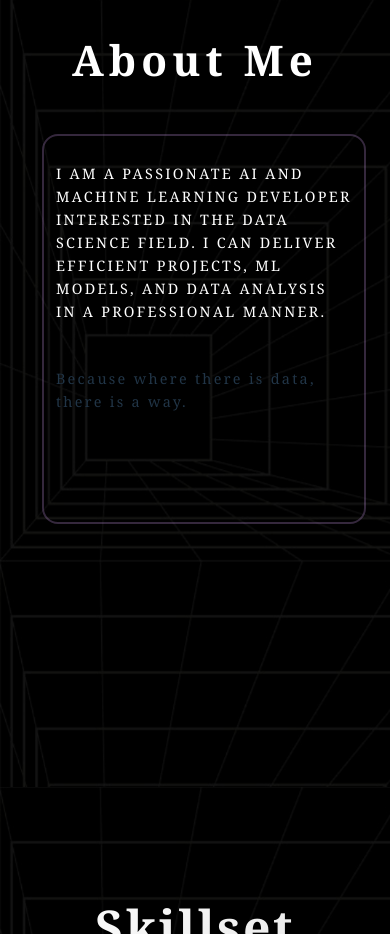
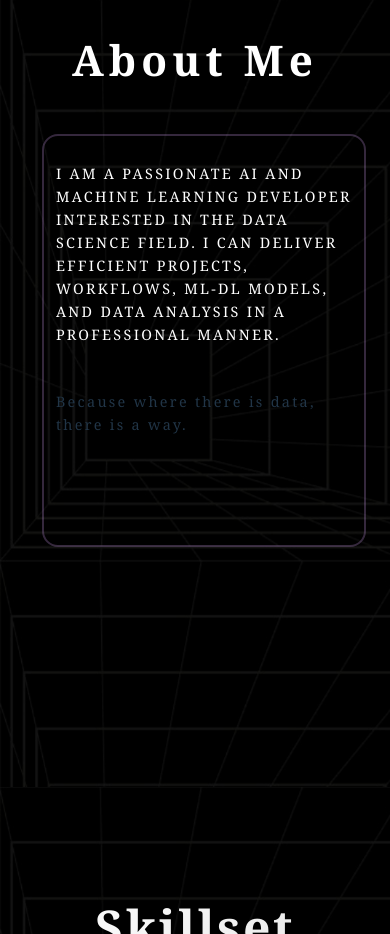
Before and after one commit to Poushali-02/portfolio, a React (Vite) app: page / in a window 390 px wide. Shown: the part 2878-3812 px from the top of the page. Built offline with nearby package versions, Linux system fonts and the light colour scheme; no server answers.

Commit message:
fixed about

```diff
--- a/src/Components/about.jsx
+++ b/src/Components/about.jsx
@@ -13,7 +13,7 @@ function About() {
           <div className="portfolio-left">
             <p className="about-text">
               I AM A PASSIONATE AI AND MACHINE LEARNING DEVELOPER INTERESTED IN THE DATA SCIENCE FIELD.
-              I CAN DELIVER EFFICIENT PROJECTS, ML MODELS, AND DATA ANALYSIS IN A PROFESSIONAL MANNER.
+              I CAN DELIVER EFFICIENT PROJECTS, WORKFLOWS, ML-DL MODELS, AND DATA ANALYSIS IN A PROFESSIONAL MANNER.
             </p>
             <p className='about-text-hero'>
               <Typewriter
--- a/src/Css/about.css
+++ b/src/Css/about.css
@@ -211,7 +211,8 @@
 
   .portfolio-about {
     width: 80vw;
-    max-width: 1000px;
+    max-width: 100%;
+    max-height: 80%;
     margin: 5vh;
     padding: 1vw;
     border: 2px solid rgba(212, 160, 241, 0.25);
@@ -228,6 +229,7 @@
 
   .about-main {
     flex-direction: column;
+    max-height: 90%;
     gap: 2.5rem;
   }
 
```
